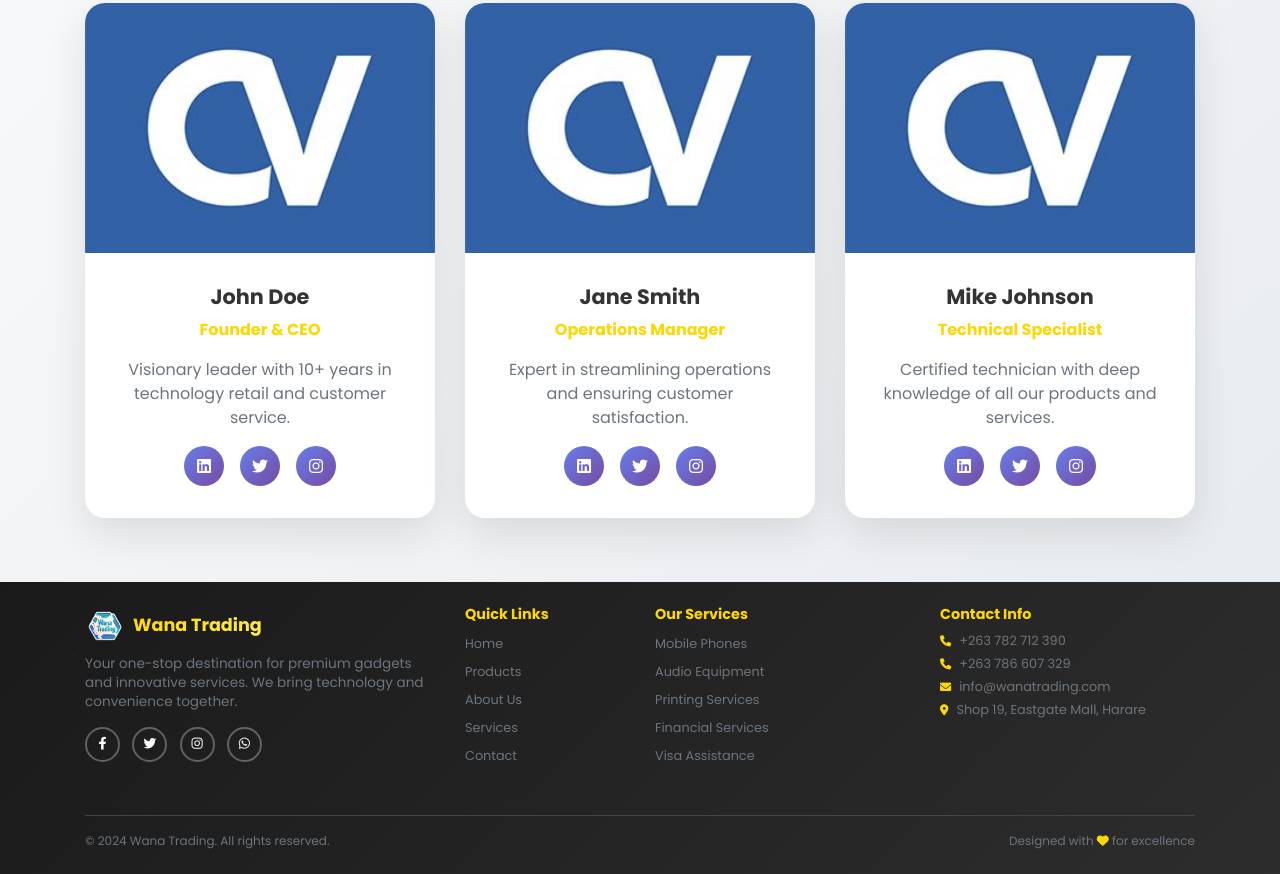
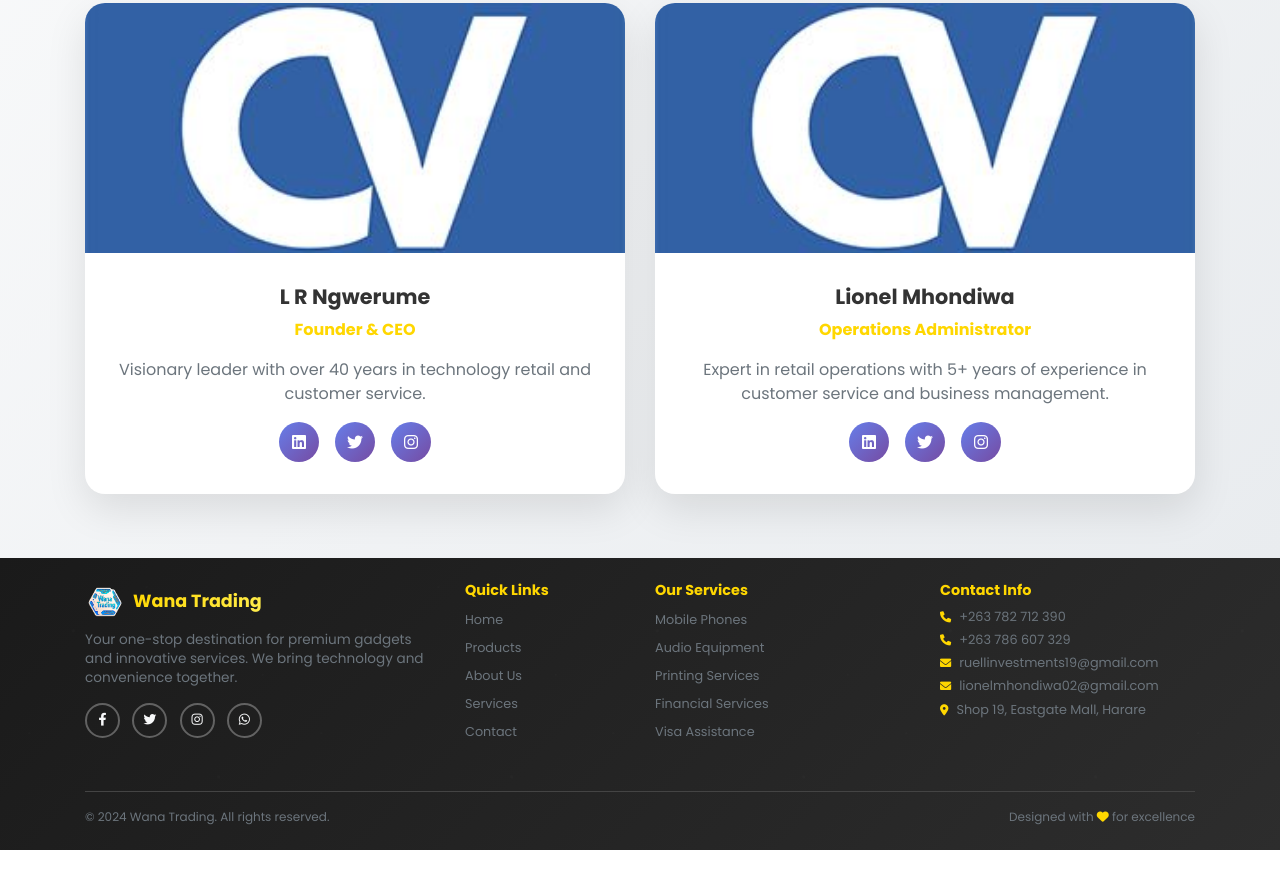
Before and after one commit to vladmirpk/wana_trading, a plain HTML site: page about.html in a window 1280 px wide. Shown: the part 2042-2916 px from the top of the page. After the commit the page ends 2892 px from the top, so only its background shows below. Drawn offline with nearby package versions, Linux system fonts and the light colour scheme.

Commit message:
About us update

```diff
--- a/about.html
+++ b/about.html
@@ -462,7 +462,7 @@
               <i class="fas fa-rocket"></i>
             </div>
             <h4 class="text-center mb-3">Our Beginning</h4>
-            <p class="text-muted">Founded in 2018, Wana Trading started as a small mobile phone shop with a big vision. We wanted to be more than just a retailer - we wanted to be a technology partner for our community.</p>
+                          <p class="text-muted">Founded in 2011, Wana Trading started as a small mobile phone shop with a big vision. We wanted to be more than just a retailer - we wanted to be a technology partner for our community.</p>
           </div>
         </div>
 
@@ -581,13 +581,13 @@
       <div class="section-divider"></div>
 
       <div class="row">
-        <div class="col-lg-4 col-md-6 mb-4">
+        <div class="col-lg-6 col-md-6 mb-4">
           <div class="team-card">
             <img src="images/CV.jpg" alt="Team Member" class="team-image">
             <div class="team-info">
-              <h5 class="team-name">John Doe</h5>
+              <h5 class="team-name">L R Ngwerume</h5>
               <p class="team-role">Founder & CEO</p>
-              <p class="text-muted">Visionary leader with 10+ years in technology retail and customer service.</p>
+              <p class="text-muted">Visionary leader with over 40 years in technology retail and customer service.</p>
               <div class="team-social">
                 <a href="#"><i class="fab fa-linkedin"></i></a>
                 <a href="#"><i class="fab fa-twitter"></i></a>
@@ -597,29 +597,13 @@
           </div>
         </div>
 
-        <div class="col-lg-4 col-md-6 mb-4">
+        <div class="col-lg-6 col-md-6 mb-4">
           <div class="team-card">
             <img src="images/CV.jpg" alt="Team Member" class="team-image">
             <div class="team-info">
-              <h5 class="team-name">Jane Smith</h5>
-              <p class="team-role">Operations Manager</p>
-              <p class="text-muted">Expert in streamlining operations and ensuring customer satisfaction.</p>
-              <div class="team-social">
-                <a href="#"><i class="fab fa-linkedin"></i></a>
-                <a href="#"><i class="fab fa-twitter"></i></a>
-                <a href="#"><i class="fab fa-instagram"></i></a>
-              </div>
-            </div>
-          </div>
-        </div>
-
-        <div class="col-lg-4 col-md-6 mb-4">
-          <div class="team-card">
-            <img src="images/CV.jpg" alt="Team Member" class="team-image">
-            <div class="team-info">
-              <h5 class="team-name">Mike Johnson</h5>
-              <p class="team-role">Technical Specialist</p>
-              <p class="text-muted">Certified technician with deep knowledge of all our products and services.</p>
+              <h5 class="team-name">Lionel Mhondiwa</h5>
+              <p class="team-role">Operations Administrator</p>
+              <p class="text-muted">Expert in retail operations with 5+ years of experience in customer service and business management.</p>
               <div class="team-social">
                 <a href="#"><i class="fab fa-linkedin"></i></a>
                 <a href="#"><i class="fab fa-twitter"></i></a>
@@ -687,7 +671,8 @@
           <h6 class="font-weight-bold mb-2" style="color: #ffd700; font-size: 0.9rem;">Contact Info</h6>
           <p class="mb-1 text-muted" style="font-size: 0.8rem;"><i class="fas fa-phone mr-2" style="color: #ffd700; font-size: 0.7rem;"></i>+263 782 712 390</p>
           <p class="mb-1 text-muted" style="font-size: 0.8rem;"><i class="fas fa-phone mr-2" style="color: #ffd700; font-size: 0.7rem;"></i>+263 786 607 329</p>
-          <p class="mb-1 text-muted" style="font-size: 0.8rem;"><i class="fas fa-envelope mr-2" style="color: #ffd700; font-size: 0.7rem;"></i>info@wanatrading.com</p>
+          <p class="mb-1 text-muted" style="font-size: 0.8rem;"><i class="fas fa-envelope mr-2" style="color: #ffd700; font-size: 0.7rem;"></i>ruellinvestments19@gmail.com</p>
+          <p class="mb-1 text-muted" style="font-size: 0.8rem;"><i class="fas fa-envelope mr-2" style="color: #ffd700; font-size: 0.7rem;"></i>lionelmhondiwa02@gmail.com</p>
           <p class="mb-0 text-muted" style="font-size: 0.8rem;"><i class="fas fa-map-marker-alt mr-2" style="color: #ffd700; font-size: 0.7rem;"></i>Shop 19, Eastgate Mall, Harare</p>
         </div>
       </div>
--- a/data/site-config.json
+++ b/data/site-config.json
@@ -10,7 +10,8 @@
       "+263 782 712 390",
       "+263 786 607 329"
     ],
-    "email": "info@wanatrading.com",
+    "email": "ruellinvestments19@gmail.com",
+    "email2": "lionelmhondiwa02@gmail.com",
     "address": "Shop 19, Eastgate Mall, Harare"
   },
   "social": {
```
Also changed, not shown: admin.html (+2 -2 lines), contact.html (+7 -6 lines), index.html (+2 -1 lines), one-click-updater.html (+1 -1 lines), products.html (+4 -3 lines), quick-update.html (+2 -2 lines), services.html (+2 -1 lines), 1 other file.
